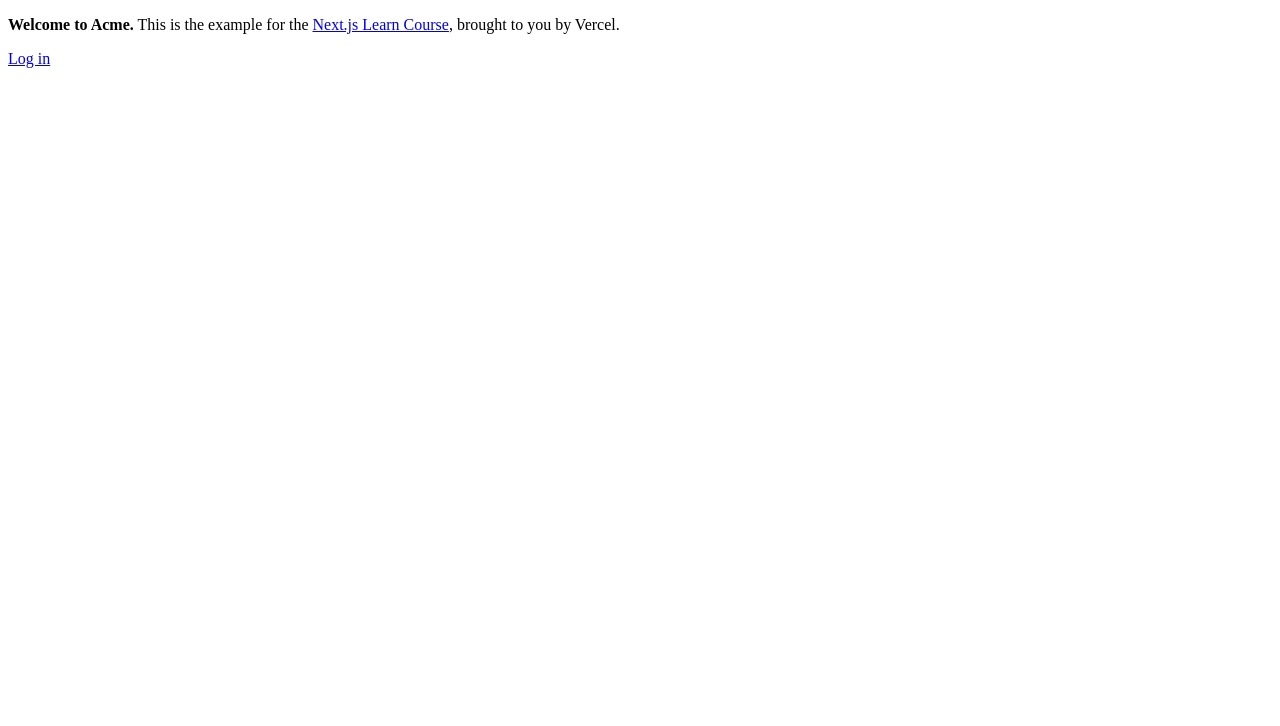
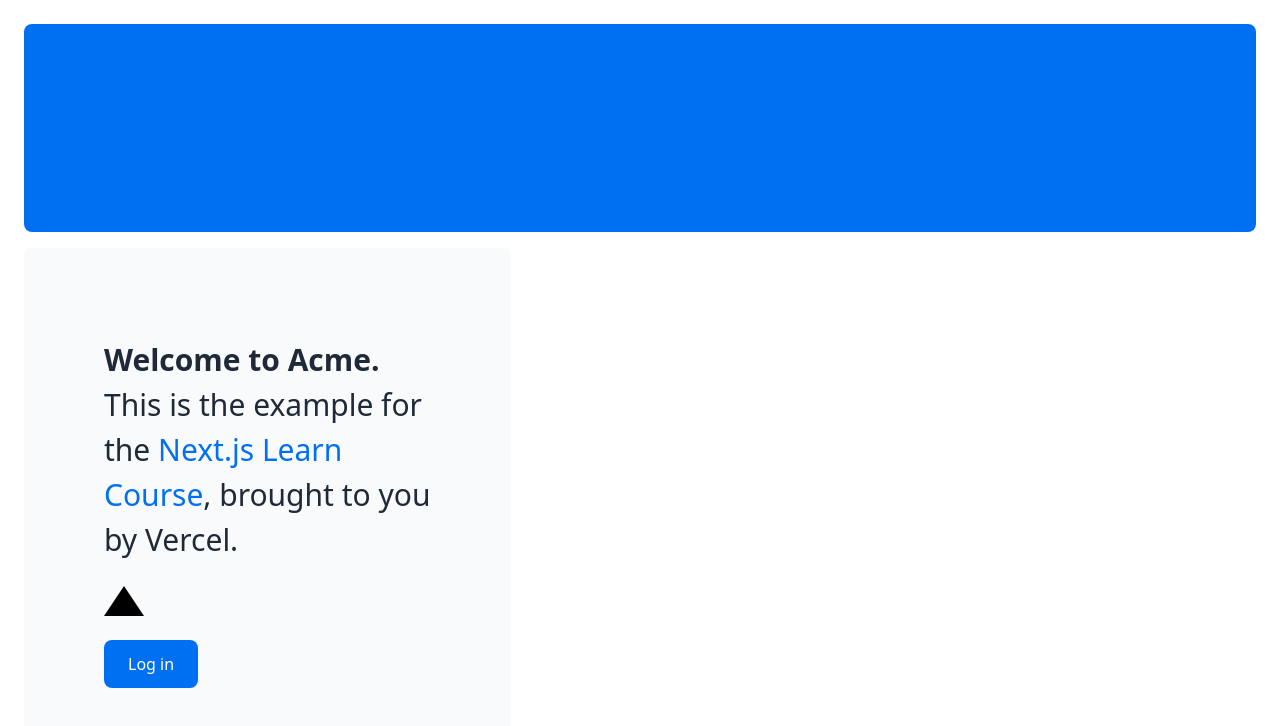
Before and after one commit to tictools/nextjs-dashboard, a Next.js app: page / in a window 1280 px wide. Shown: the top 726 px of the page. Built offline with nearby package versions, Linux system fonts and the light colour scheme.

Commit message:
feat: add global styles and css module file

```diff
--- a/app/layout.tsx
+++ b/app/layout.tsx
@@ -1,3 +1,5 @@
+import "@/app/ui/global.css";
+
 export default function RootLayout({
   children,
 }: {
--- a/app/page.tsx
+++ b/app/page.tsx
@@ -1,6 +1,7 @@
-import AcmeLogo from '@/app/ui/acme-logo';
+// import AcmeLogo from '@/app/ui/acme-logo';
+import styles from '@/app/ui/home.module.css';
+import Link from 'next/link';
 
-import Link from 'next/link';
 export default function Page() {
   return (
     <main className="flex min-h-screen flex-col p-6">
@@ -16,6 +17,7 @@ export default function Page() {
             </a>
             , brought to you by Vercel.
           </p>
+          <div className={styles.shape}></div>
           <Link
             href="/login"
             className="flex items-center gap-5 self-start rounded-lg bg-blue-500 px-6 py-3 text-sm font-medium text-white transition-colors hover:bg-blue-400 md:text-base"
--- /dev/null
+++ b/app/ui/home.module.css
@@ -0,0 +1,7 @@
+.shape {
+  height: 0;
+  width: 0;
+  border-bottom: 30px solid black;
+  border-left: 20px solid transparent;
+  border-right: 20px solid transparent;
+}
```
